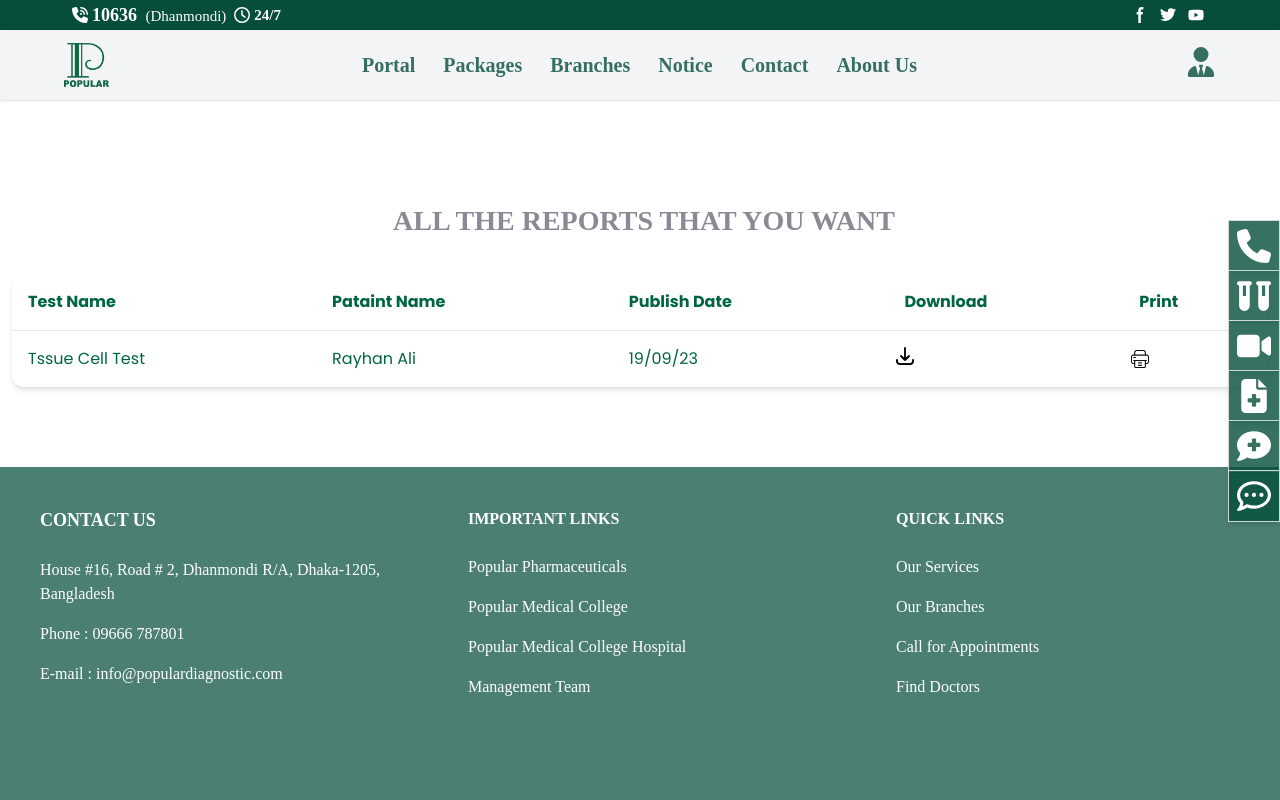
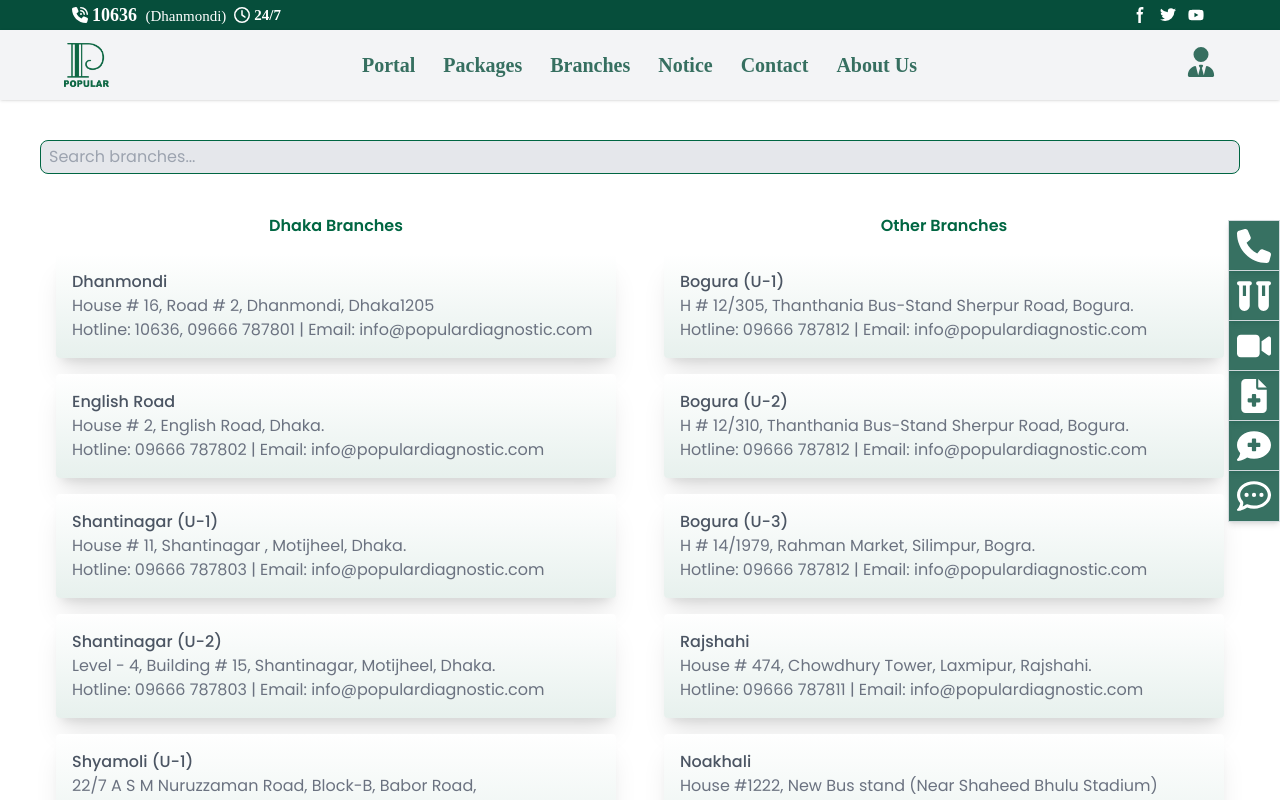
Before and after one commit to Sakib0017/pdclweb, a React (Vite) app: page /report in a window 1280 px wide. Shown: the top 800 px of the page. Built offline with nearby package versions, Linux system fonts and the light colour scheme.

Commit message:
added report download page with styling and search functionalities.

```diff
--- a/src/components/Report.jsx
+++ b/src/components/Report.jsx
@@ -1,129 +1,143 @@
-import React, { useRef } from "react";
-import {   Nav, Navbar,  Tech} from "../components";
+import { Nav, Navbar, Tech } from "../components";
+import React, { useState, useEffect } from 'react';
+import { projects1 } from "../constants";
 import { motion } from "framer-motion";
-import { styles } from "../styles";
-import { printer ,downloads } from "../assets";
-import { SectionWrapper } from "../hoc";
-import { projects1  } from "../constants";
-import { fadeIn, textVariant } from "../utils/motion";
-import { Card, Typography, IconButton } from "@material-tailwind/react";
-import html2canvas from 'html2canvas';
-import jsPDF from 'jspdf';
-
-
-function Report() {
-  const pdfRef = useRef();
-  const downloadPDF = () =>{
-    const input = pdfRef.current;
-    html2canvas(input).then((canvas) => {
-      const imgData = canvas.toDataURL('image/png');
-      const pdf = new jsPDF('p', 'mm', 'a4', true);
-      const pdfWidth = pdf.internal.pageSize.getWidth();
-      const pdfHeight = pdf.internal.pageSize.getHeight();
-      const imgWidth = canvas.width;
-      const imgHeight = canvas.height;
-      const ratio = Math.min(pdfWidth / imgWidth, pdfHeight / imgHeight);
-      const imgX  = (pdfWidth - imgWidth * ratio ) / 2 ;
-      const imgY = 30;
-      pdf.addImage(imgData, 'PNG', imgX, imgY, imgWidth * ratio, imgHeight * ratio);
-      pdf.save('invoice.pdf');
-    });
-  };
-  return (
-    <>
-    <div className="bg-white" >
-    <Nav />
-
-
-     <Navbar />
-
-  <div className="flex flex-col pt-[200px] mx-auto   max-w-7xl" >
-        <h2 className='text-gray-900/50 pb-5 text-center pl-2 text-[28px] font-bold font-ubuntu'>ALL THE REPORTS THAT YOU WANT</h2>
-        </div>
-
-        <div className="flex flex-col pb-10 mx-auto p-3  max-w-7xl" >
-        <Card className="h-full w-full overflow-scroll bg-gray-100-5" ref={pdfRef}>
-      <table className="w-full min-w-max table-auto  text-left" >
-        <thead>
-          <tr>
-
-              <th className="border-b  text-[#006642]  border-blue-gray-100 bg-blue-gray-50 p-4">
-
-                 <p>Test Name</p>
-
-              </th>
-              <th className="border-b  text-[#006642]  border-blue-gray-100 bg-blue-gray-50 p-4">
-
-                <p>Pataint Name</p>
-
-             </th>
-             <th className="border-b  text-[#006642]  border-blue-gray-100 bg-blue-gray-50 p-4">
-
-                <p>Publish Date</p>
-
-             </th>
-             <th className="border-b  text-[#006642]  border-blue-gray-100 bg-blue-gray-50 p-4">
-
-                <p>Download</p>
-
-             </th>
-             <th className="border-b  text-[#006642]   border-blue-gray-100 bg-blue-gray-50 p-4">
-
-                <p>Print</p>
-
-             </th>
-
-          </tr>
-        </thead>
-        <tbody>
-
-            <tr  className="even:bg-blue-gray-50/50">
-              <td className="p-4  text-[#006642] font-ubuntu ">
-
-                  <p>Tssue Cell Test</p>
-
-              </td>
-              <td className="p-4  text-[#006642] font-ubuntu ">
-
-              <p>Rayhan Ali</p>
-
-              </td>
-              <td className="p-4 text-[#006642] font-ubuntu ">
-
-              <p>19/09/23</p>
-
-              </td>
-              <td className="p-2">
-                <button className="" onClick={downloadPDF}> <img className=" h-[18px] w-[18px]"  src={downloads} /></button>
 
 
 
-              </td>
-              <td className="p-2 ">
-               <img className=" h-[18px] w-[18px]" onClick={downloadPDF} src={printer} />
+const spring = {
+  type: "spring",
+  stiffness: 700,
+  damping: 30
+};
+const buttonVariants = {
+  initial: { opacity: 1, scale: 1 },
+  animate: { opacity: 1, scale: 1.1 },
+  hover: { scale: 1.05 },
+};
+
+const searchBoxVariants = {
+  initial: { opacity: 1, scale: 1 },
+  hover: { scale: 1.03 },
+};
 
 
-              </td>
-            </tr>
+const BranchCard = ({ branch, handleReportDownload }) => {
+  return (
+    <li
+      key={branch.branchID}
+      className=" bg-gradient-to-b from-white to-[#00664218] hover:bg-gray-100 text-gray-500 branch-card cursor-pointer rounded shadow-xl m-4"
+      onClick={() => handleReportDownload(branch.branchPage.reportDownload)}
+    >
+      <div className="branch-info p-4">
+        <h3 className="text-gray-600 font-medium">{branch.heading}</h3>
+        <p>{branch.address}</p>
+        <p>
+          Hotline: {branch.Hotline} | Email: {branch.Email}
+        </p>
+      </div>
+    </li>
+  );
+};
 
-        </tbody>
-      </table>
-    </Card>
+const Report = () => {
+  const [searchTerm, setSearchTerm] = useState('');
+  const [allDhakaBranches, setAllDhakaBranches] = useState([]);
+  const [allOtherBranches, setAllOtherBranches] = useState([]);
+  const [filteredDhakaBranches, setFilteredDhakaBranches] = useState([]);
+  const [filteredOtherBranches, setFilteredOtherBranches] = useState([]);
 
-        </div>
+  useEffect(() => {
+    const dhaka = projects1.filter((branch) => branch.branchPage.braCity === 'Dhaka');
+    const others = projects1.filter((branch) => branch.branchPage.braCity !== 'Dhaka');
 
+    setAllDhakaBranches(dhaka);
+    setAllOtherBranches(others);
 
+    // Initial render: Set initial filtered lists to all branches
+    setFilteredDhakaBranches(dhaka);
+    setFilteredOtherBranches(others);
+  }, []);
 
+  const handleSearchChange = (event) => {
+    const searchQuery = event.target.value.toLowerCase();
+    setSearchTerm(searchQuery);
 
-     <Tech />
+    const filteredBranches = projects1.filter((branch) =>
+      branch.heading.toLowerCase().includes(searchQuery)
+    );
 
+    const dhaka = filteredBranches.filter(
+      (branch) => branch.branchPage.braCity === 'Dhaka'
+    );
+    const others = filteredBranches.filter(
+      (branch) => branch.branchPage.braCity !== 'Dhaka'
+    );
 
-   </div>
+    setFilteredDhakaBranches(dhaka);
+    setFilteredOtherBranches(others);
+  };
 
-   </>
-  )
-}
+  const handleReportDownload = (reportDownloadLink) => {
+    // Handle branch click event (consider opening link in new tab or redirecting)
+    window.open(reportDownloadLink, '_blank'); // Open report in new tab
+  };
 
+  return (
+    <div className="bg-white">
+      <Nav />
+      <Navbar />
+      <div className="p-10 flex flex-wrap mx-auto max-w-7xl">
+      <div className="flex flex-col w-full  pt-[100px] pb-10">
+      <motion.input
+          type="text"
+          placeholder="Search branches..."
+          className="px-2 py-1 border text-[#006642] border-PDCL-green bg-gray-200  rounded-lg focus:outline-none focus:ring-1 focus:ring-PDCL-green"
+          value={searchTerm}
+          variants={searchBoxVariants}
+          onChange={handleSearchChange}
+          whileHover="hover"
+        />
+      </div>
+    <div className="report-container bg-white grid grid-cols-1 md:grid-cols-2 gap-4">
 
+      <div>
+        <h2 className="text-[#006642] text-center font-semibold">Dhaka Branches</h2>
+        {filteredDhakaBranches.length > 0 ? (
+          <ul>
+            {filteredDhakaBranches.map((branch) => (
+              <BranchCard
+                key={branch.branchID}
+                branch={branch}
+                handleReportDownload={handleReportDownload}
+              />
+            ))}
+          </ul>
+        ) : (
+          <p className="text-gray-600">No branches found inside Dhaka.</p>
+        )}
+      </div>
+      <div>
+        <h2 className="text-[#006642] text-center font-semibold">Other Branches</h2>
+        {filteredOtherBranches.length > 0 ? (
+          <ul>
+            {filteredOtherBranches.map((branch) => (
+              <BranchCard
+                key={branch.branchID}
+                branch={branch}
+                handleReportDownload={handleReportDownload}
+              />
+            ))}
+          </ul>
+        ) : (
+          <p className="text-gray-600">No branches found outside Dhaka.</p>
+        )}
+      </div>
+    </div>
+    </div>
+    <Tech />
+    </div>
+  );
+};
 
-export default Report
+export default Report;
```
Also changed, not shown: src/constants/index.js.
